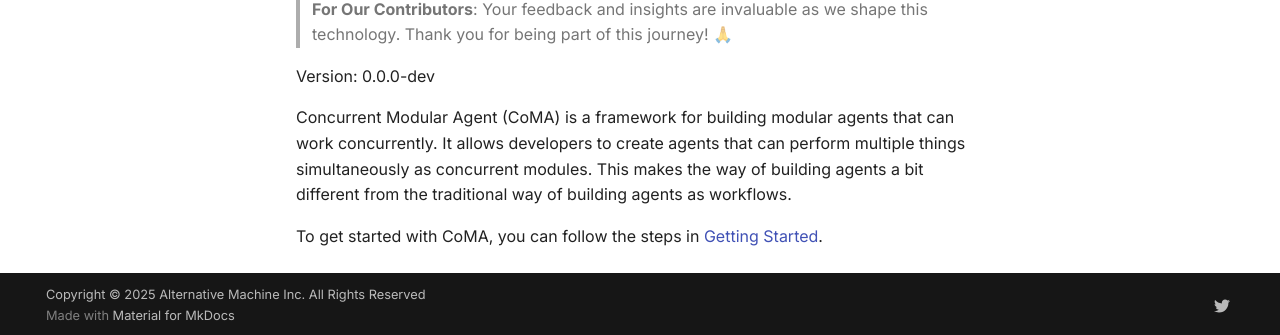
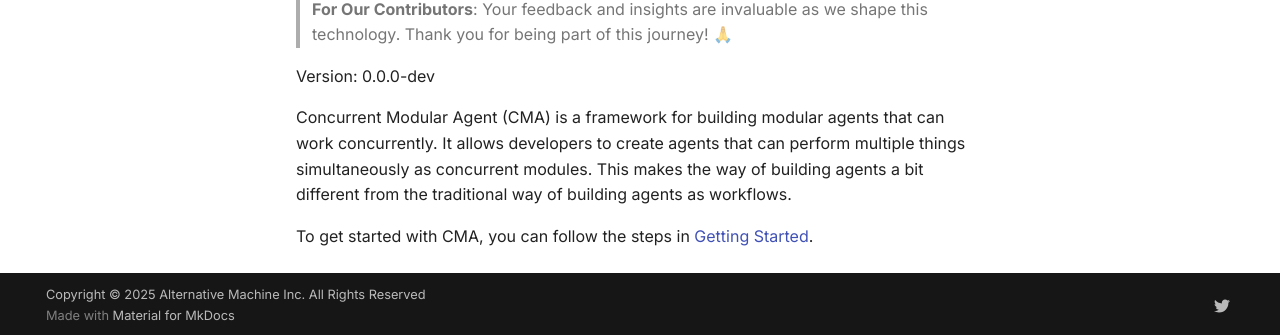
Before and after one commit to yamakkaji/concurrent-modular-agent-fork-dev, an MkDocs documentation site: the page built from docs/docs/index.md, in a window 1280 px wide and 937 px high. Shown: the part 599-934 px from the top of the window. Built offline with MkDocs 1.6.1 and Material for MkDocs 9.7.7, drawn with Linux system fonts in a browser that asks for light colours.

Commit message:
Fix acronym from CoMA to CMA in documentation

```diff
--- a/docs/docs/index.md
+++ b/docs/docs/index.md
@@ -20,9 +20,9 @@
 
 Version: 0.0.0-dev
 
-Concurrent Modular Agent (CoMA) is a framework for building modular agents that can work concurrently. It allows developers to create agents that can perform multiple things simultaneously as concurrent modules. This makes the way of building agents a bit different from the traditional way of building agents as workflows.
+Concurrent Modular Agent (CMA) is a framework for building modular agents that can work concurrently. It allows developers to create agents that can perform multiple things simultaneously as concurrent modules. This makes the way of building agents a bit different from the traditional way of building agents as workflows.
 
-To get started with CoMA, you can follow the steps in [Getting Started](./getting-started/getting-started.md).
+To get started with CMA, you can follow the steps in [Getting Started](./getting-started/getting-started.md).
 
 <!-- ## Project layout
 
```
